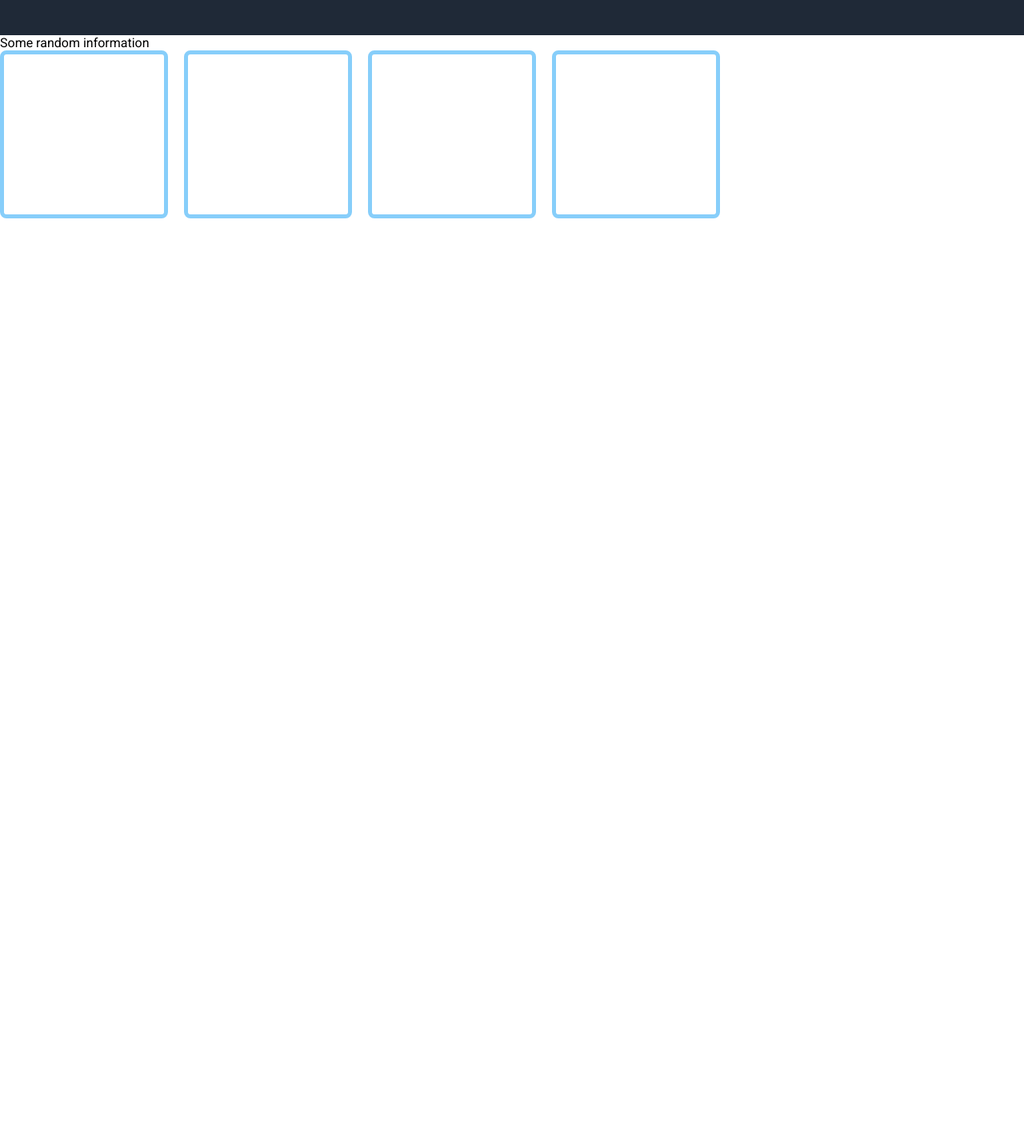
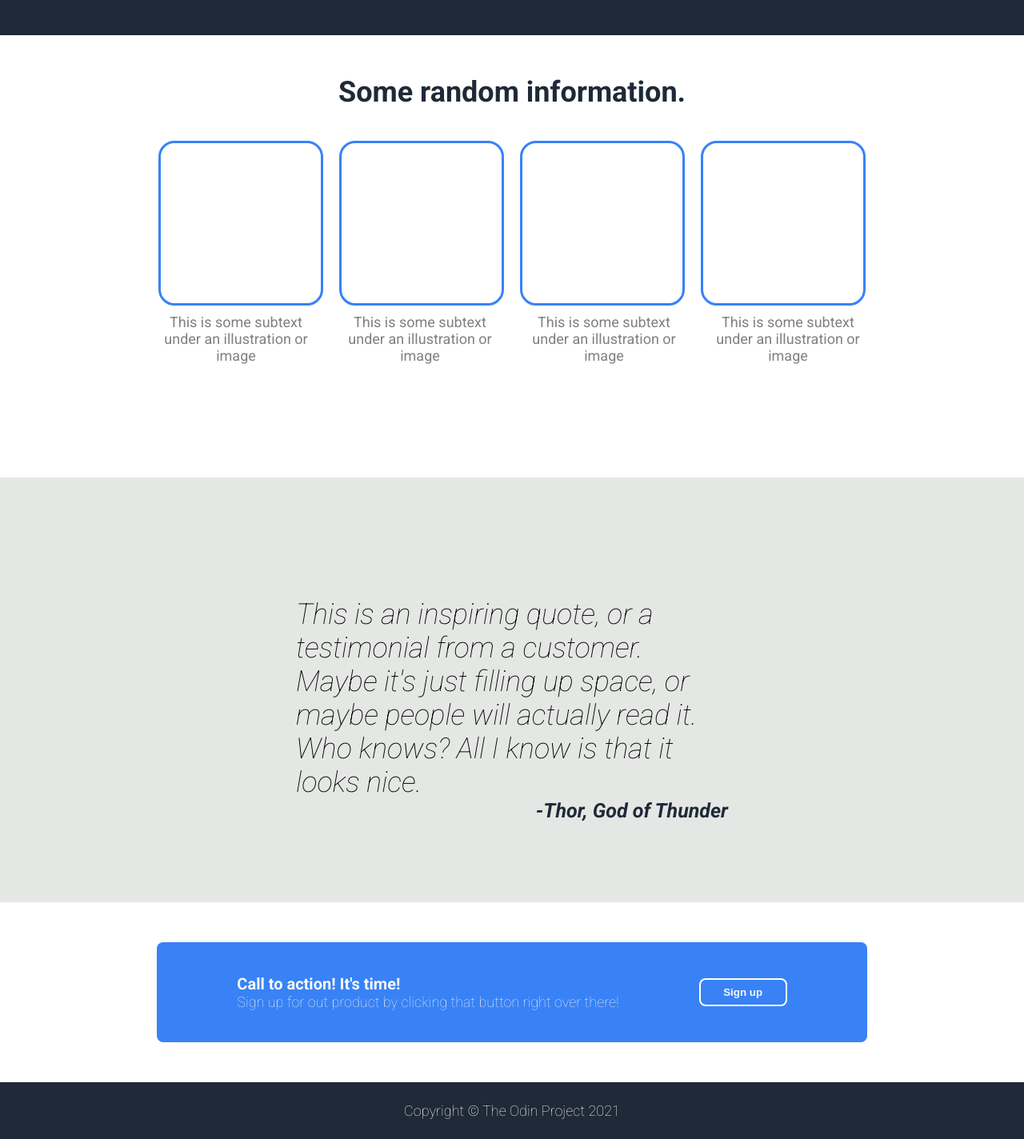
Before and after one commit to DaniDaniLuu/odin-landing-page, a plain HTML site: page index.html in a window 1280 px wide. Shown: the part 520-1944 px from the top of the page at 80% size. Before the commit the page ends 800 px from the top, so only its background shows below. Drawn offline with Linux system fonts and the light colour scheme.

Commit message:
Final
done

```diff
--- a/index.html
+++ b/index.html
@@ -7,8 +7,7 @@
     <link rel="stylesheet" href="style.css">
     <link rel="preconnect" href="https://fonts.googleapis.com">
     <link rel="preconnect" href="https://fonts.gstatic.com" crossorigin>
-    <link href="https://fonts.googleapis.com/css2?family=Roboto:ital,wght@0,300;0,400;0,700;1,400&display=swap" rel="stylesheet">
-    <meta http-equiv="refresh" content="3">
+    <link href="https://fonts.googleapis.com/css2?family=Roboto:ital,wght@0,100;0,300;0,400;0,700;1,100;1,300;1,400;1,700&display=swap" rel="stylesheet">
 </head>
 <body>
     <div class = "container-1">
@@ -25,7 +24,7 @@
             <div class = "text-box">
                 <div class = "awesome-label">This website is awesome</div>
                 <div class = "subtext">This website has some subtext that goes here under the main title. It's a smaller font and the color is lower contrast</div>
-                <button id = "sign1">Sign up</button>
+                <button class = "sign1">Sign up</button>
             </div>
 
             <div class = "image-container">
@@ -35,8 +34,8 @@
     </div>
 
     <div class = "container-2">
-        <div class = "random-info-text">Some random information</div>
-        <div class = "quad-image-container">
+        <div class = "random-info-text">Some random information.</div>
+        <div class = "quad-image-container quad-alignment">
             <div class = "container-image-1">
 
             </div>
@@ -50,21 +49,36 @@
 
             </div>
         </div>
+        <div class = "quad-alignment">
+            <div class = "subtext subtext-alignment">This is some subtext under an illustration or image</div>
+            <div class = "subtext subtext-alignment">This is some subtext under an illustration or image</div>
+            <div class = "subtext subtext-alignment">This is some subtext under an illustration or image</div>
+            <div class = "subtext subtext-alignment">This is some subtext under an illustration or image</div>
+        </div>
 
     </div>
 
     <div class = "container-3">
-
+        <div class = "quote-box">This is an inspiring quote, or a testimonial from a customer.
+            Maybe it's just filling up space, or maybe people will actually read it. Who knows?
+            All I know is that it looks nice. </div>
+        <div class = "quote-box thor-quote">-Thor, God of Thunder</div>
     </div>
 
     <div class = "container-4">
-        <div class = "call-containter">
+        <div class = "call-container">
+            <div class= "vert">
+                <div class = "awesome-label call-message">Call to action! It's time!</div>
+                <div class = "subtext sign-up-message">Sign up for out product by clicking that button right over there!</div>
+            </div>
+            <button class = "sign2">Sign up</button>
+        </div>
 
-        </div>
 
     </div>
 
     <div class = "footer">
+        Copyright © The Odin Project 2021
     </div>
 
 </body>
--- a/style.css
+++ b/style.css
@@ -53,11 +53,7 @@ body{
     gap:10px;
 }
 
-.image-container{
-    flex:1;
-}
-
-#sign1{
+.sign1{
     background-color: #3882F6;
     color:#F9FAF8;
     font-weight: bold;
@@ -69,6 +65,7 @@ body{
 
 .image-container{
     display:flex;
+    flex:1;
     justify-content: center;
     align-items: center;;
     color:#F9FAF8;
@@ -88,22 +85,116 @@ ul{
 .container-2{
     display: flex;
     flex-direction: column;
+    padding-top:50px;
 }
 
 .quad-image-container{
+    padding-top: 40px;
+}
+
+.quad-alignment{
     display:flex;
-    gap: 20px;
+    justify-content: center;
+    gap:20px;
+}
+
+.subtext-alignment{
+    width:200px;
+    height:200px;
+    border: 5px white solid;
+    padding-top: 5px;
+    color: grey;
+    border-radius: 8px;
+    text-align: center;
 }
 
 .container-image-1{
     width: 200px;
     height: 200px;
-    border: 5px solid lightskyblue;
-    border-radius: 8px;
+    border: 3px solid #3882F6;
+    border-radius: 20px;
 }
 
-.container-1 img {
-    height: 100%;
-    width: 100%;
-    object-fit: cover;
+.random-info-text{
+    display:flex;
+    justify-content: center;
+    font-size: 36px;
+    font-weight: bolder;
+    color: #1f2937;
 }
+
+.container-3{
+    display:flex;
+    flex-direction: column;
+    background-color: #e5e7e5;
+    padding: 150px 370px;
+    padding-bottom: 100px;
+}
+
+.quote-box{
+    display:flex;
+    font-size: 36px;
+    font-weight: lighter;
+    font-style: italic;
+    justify-content: center;
+    align-items: center;
+}
+
+.thor-quote{
+    align-self: flex-end;
+    font-size: 25px;
+    font-weight: bolder;
+    color: #1f2937;
+}
+
+.container-4{
+    display:flex;
+    justify-content: center;
+    align-items: center;
+    padding: 50px 0px;
+}
+
+.call-container{
+    display:flex;
+    justify-content: center;
+    align-items: center;
+    border-radius: 8px;
+    background-color: #3882F6;
+    padding: 40px 100px;
+    gap:100px;
+}
+
+.vert{
+    display:flex;
+    flex-direction: column;
+    flex:1 1 0;
+}
+
+.call-message{
+    font-size: 20px;
+}
+
+.sign-up-message{
+    font-weight: lighter;
+}
+
+.sign2{
+    background-color: #3882F6;
+    color:#F9FAF8;
+    font-weight: bold;
+    border:2px solid white;
+    border-radius: 8px;
+    height: 35px;
+    width:110px;
+}
+
+.footer{
+    display:flex;
+    align-items: center;
+    justify-content: center;
+    background-color: #1F2937;
+    color:#F9FAF8;
+    font-size: 18px;
+    font-weight: lighter;
+    padding: 25px 0px;
+}
```
